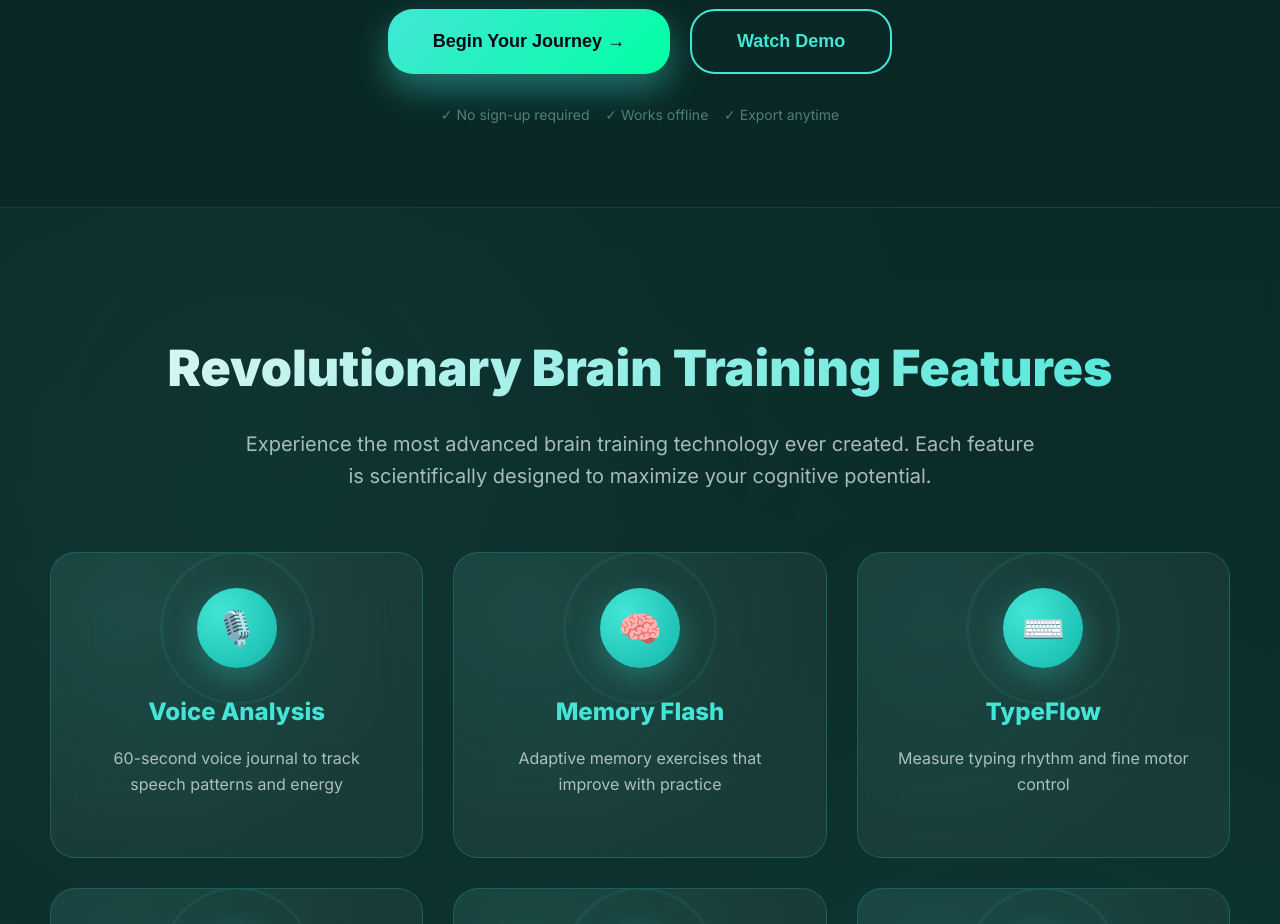
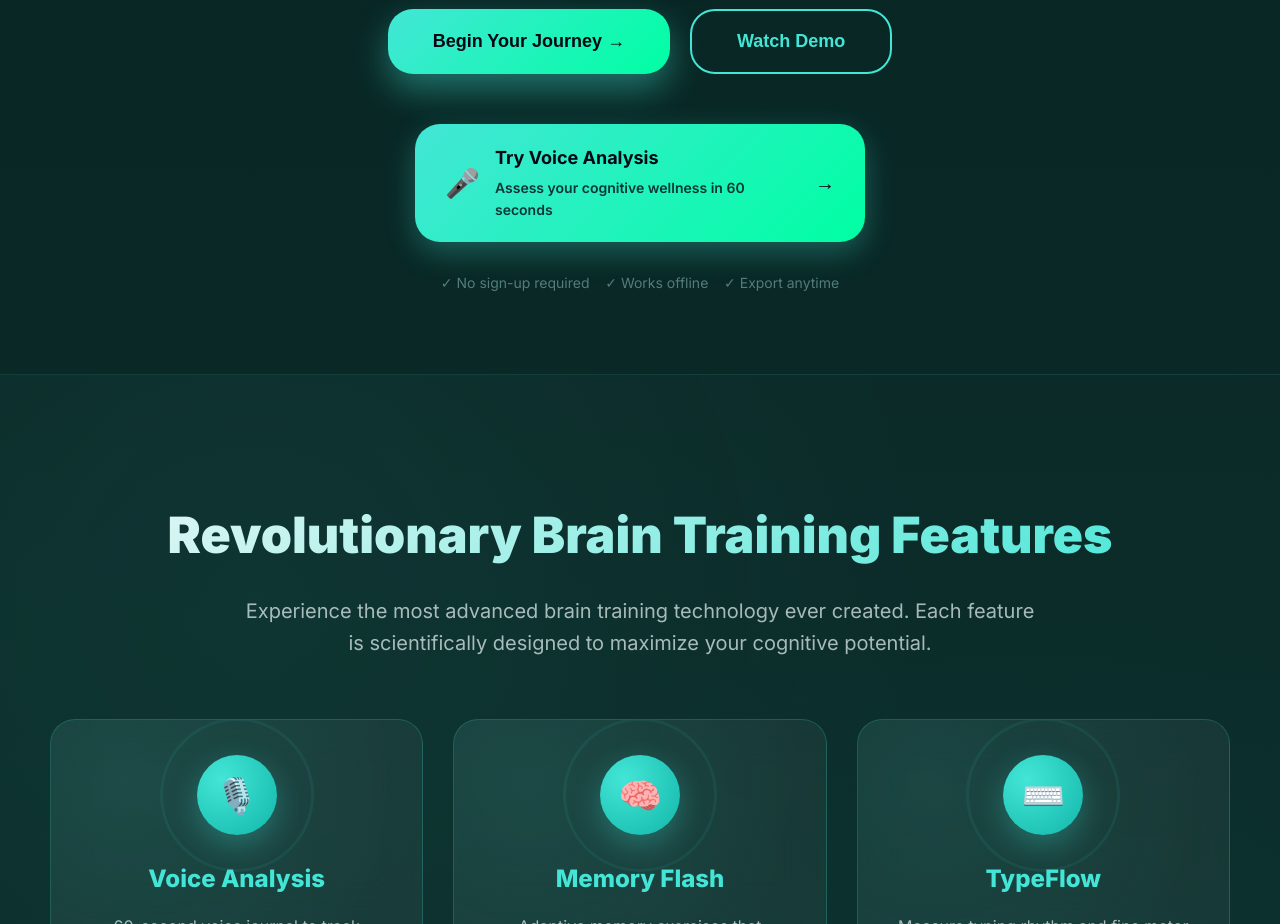
Before and after one commit to hsbadam/Syn10platform, a plain HTML site: page index.html in a window 1280 px wide. Shown: the part 1980-2904 px from the top of the page. Drawn offline with Linux system fonts and the light colour scheme.

Commit message:
Add Voice Analysis feature button to landing page

```diff
--- a/index.html
+++ b/index.html
@@ -953,6 +953,80 @@
         height: 300px;
       }
     }
+      /* Voice Analysis Button */
+    .voice-analysis-cta {
+      text-align: center;
+    }
+
+    .voice-analysis-btn {
+      display: inline-block;
+      background: linear-gradient(135deg, #43E6D6, #00FFA3);
+      color: #000814;
+      text-decoration: none;
+      padding: 20px 30px;
+      border-radius: 25px;
+      font-weight: 600;
+      transition: all 0.3s ease;
+      box-shadow: 0 10px 30px rgba(67, 230, 214, 0.3);
+      max-width: 450px;
+      width: 100%;
+    }
+
+    .voice-analysis-btn:hover {
+      transform: translateY(-3px);
+      box-shadow: 0 15px 40px rgba(67, 230, 214, 0.4);
+      color: #000814;
+      text-decoration: none;
+    }
+
+    .btn-content {
+      display: flex;
+      align-items: center;
+      gap: 15px;
+    }
+
+    .btn-icon {
+      font-size: 28px;
+    }
+
+    .btn-text {
+      flex: 1;
+      text-align: left;
+    }
+
+    .btn-title {
+      display: block;
+      font-size: 18px;
+      font-weight: 700;
+      margin-bottom: 4px;
+    }
+
+    .btn-subtitle {
+      display: block;
+      font-size: 14px;
+      opacity: 0.8;
+    }
+
+    .btn-arrow {
+      font-size: 20px;
+      font-weight: bold;
+    }
+
+    @media (max-width: 768px) {
+      .btn-content {
+        flex-direction: column;
+        text-align: center;
+        gap: 10px;
+      }
+
+      .btn-text {
+        text-align: center;
+      }
+
+      .btn-arrow {
+        display: none;
+      }
+    }
   </style>
 </head>
 <body>
@@ -1069,10 +1143,23 @@
       <div style="display: flex; gap: 20px; justify-content: center; flex-wrap: wrap;">
         <button class="btn btn-primary" onclick="navigateTo('dashboard')">
           Begin Your Journey →
-        </button>
+                  </button>
         <button class="btn btn-secondary" onclick="navigateTo('demo')">
           Watch Demo
         </button>
+      </div>
+            <!-- Voice Analysis Feature Button -->
+      <div class="voice-analysis-cta" style="margin: 50px 0 30px;">
+        <a href="/voice-analysis/" class="voice-analysis-btn">
+          <div class="btn-content">
+            <span class="btn-icon">🎤</span>
+            <div class="btn-text">
+              <span class="btn-title">Try Voice Analysis</span>
+              <span class="btn-subtitle">Assess your cognitive wellness in 60 seconds</span>
+            </div>
+            <span class="btn-arrow">→</span>
+          </div>
+        </a>
       </div>
       <p style="margin-top: 30px; color: var(--text-muted); font-size: 14px;">
         ✓ No sign-up required &nbsp;&nbsp; ✓ Works offline &nbsp;&nbsp; ✓ Export anytime
```
